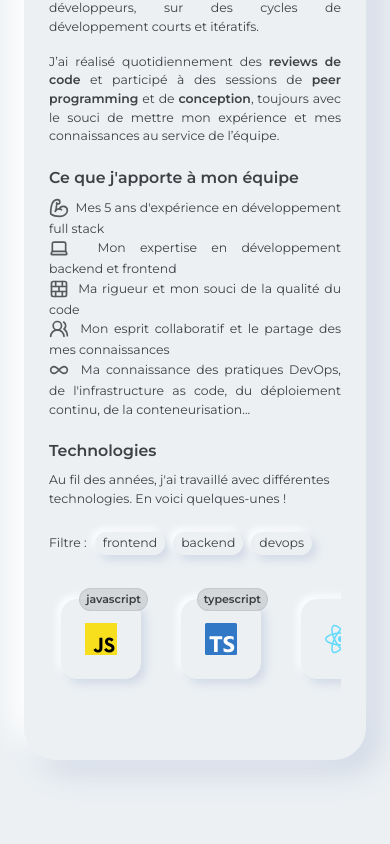
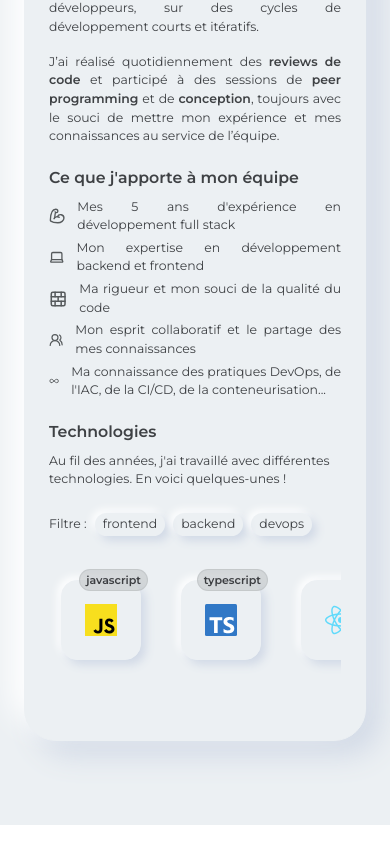
Before and after one commit to emmaGblt/cv, a React (Vite) app: page / in a window 390 px wide. Shown: the part 1531-2375 px from the top of the page. Built offline with nearby package versions, Linux system fonts and the light colour scheme.

Commit message:
fix: 'what I bring' list responsiveness (#36)

```diff
--- a/src/components/AboutMe/AboutMeContent.tsx
+++ b/src/components/AboutMe/AboutMeContent.tsx
@@ -10,13 +10,18 @@ import {
   type LucideIcon,
   UsersRound
 } from "lucide-react";
+import type { PropsWithChildren } from "react";
 
 import SkillsList from "./SkillsList";
 
 function WhatIBringIcon({ Icon }: { Icon: LucideIcon }) {
   return (
-    <Icon className="neo:text-secondary-2 cartoon:text-primary cartoon:group-even:fill-secondary-2 cartoon:group-odd:fill-background mb-0.5 inline-block size-5" />
+    <Icon className="neo:text-secondary-2 cartoon:text-primary cartoon:group-even:fill-secondary-2 cartoon:group-odd:fill-background inline-block size-5" />
   );
+}
+
+function WhatIBrinListItem({ children }: PropsWithChildren) {
+  return <li className="group wrap flex items-center gap-x-3">{children}</li>;
 }
 
 function AboutMeContent() {
@@ -87,29 +92,30 @@ function AboutMeContent() {
       <div className="mt-5 md:mt-8">
         <Heading level="3">Ce que j&apos;apporte à mon équipe</Heading>
         <div className="flex flex-col gap-y-4 text-justify">
-          <ul>
-            <li className="group">
+          <ul className="flex flex-col gap-y-1 lg:gap-y-2">
+            <WhatIBrinListItem>
               <WhatIBringIcon Icon={BicepsFlexed} />
-              &nbsp; Mes 5 ans d&apos;expérience en développement full stack
-            </li>
-            <li className="group">
+              <p>Mes 5 ans d&apos;expérience en développement full stack</p>
+            </WhatIBrinListItem>
+            <WhatIBrinListItem>
               <WhatIBringIcon Icon={Laptop} />
-              &nbsp; Mon expertise en développement backend et frontend
-            </li>
-            <li className="group">
+              <p>Mon expertise en développement backend et frontend</p>
+            </WhatIBrinListItem>
+            <WhatIBrinListItem>
               <WhatIBringIcon Icon={BrickWall} />
-              &nbsp; Ma rigueur et mon souci de la qualité du code
-            </li>
-            <li className="group">
+              <p>Ma rigueur et mon souci de la qualité du code</p>
+            </WhatIBrinListItem>
+            <WhatIBrinListItem>
               <WhatIBringIcon Icon={UsersRound} />
-              &nbsp; Mon esprit collaboratif et le partage des mes connaissances
-            </li>
-            <li className="group">
+              <p>Mon esprit collaboratif et le partage des mes connaissances</p>
+            </WhatIBrinListItem>
+            <WhatIBrinListItem>
               <WhatIBringIcon Icon={LucideInfinity} />
-              &nbsp; Ma connaissance des pratiques DevOps, de
-              l&apos;infrastructure as code, du déploiement continu, de la
-              conteneurisation...
-            </li>
+              <p>
+                Ma connaissance des pratiques DevOps, de l&apos;IAC, de la
+                CI/CD, de la conteneurisation...
+              </p>
+            </WhatIBrinListItem>
           </ul>
         </div>
       </div>
```
